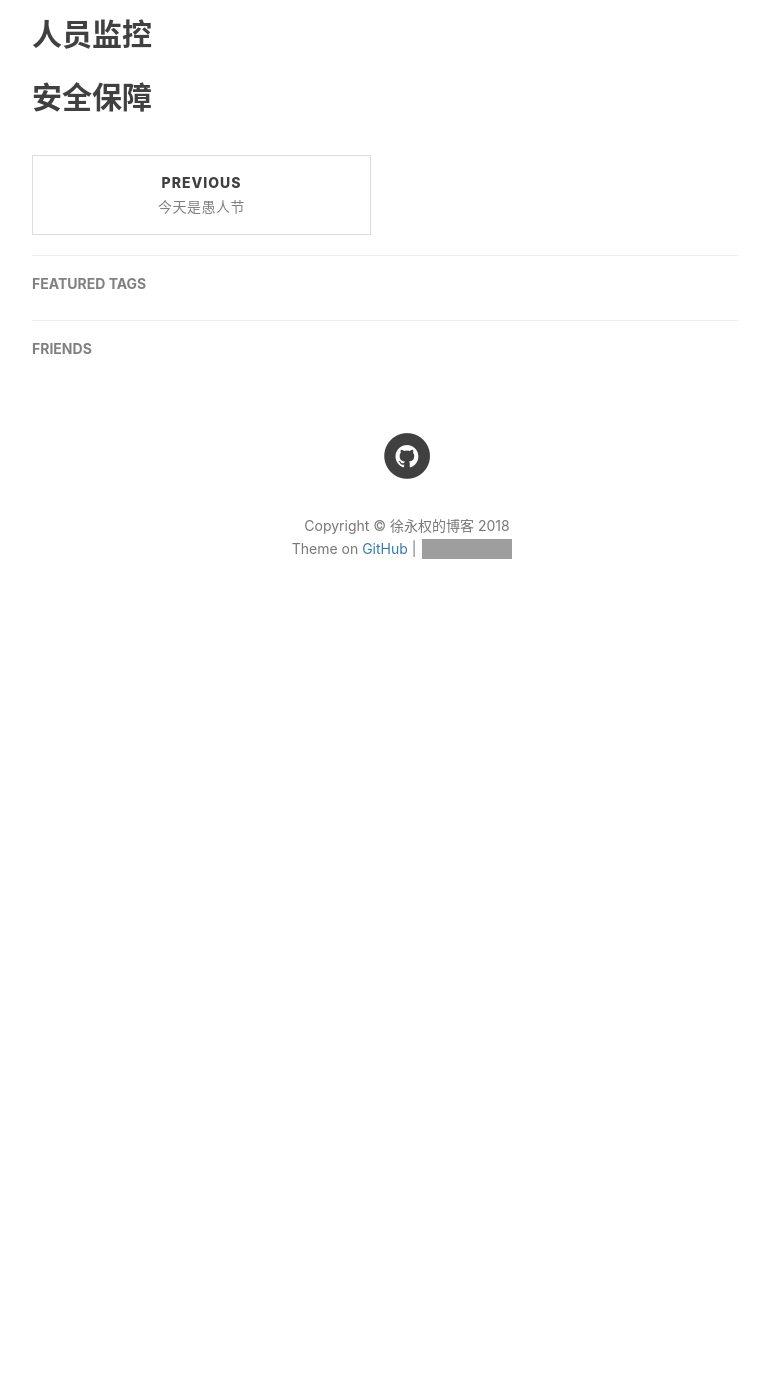
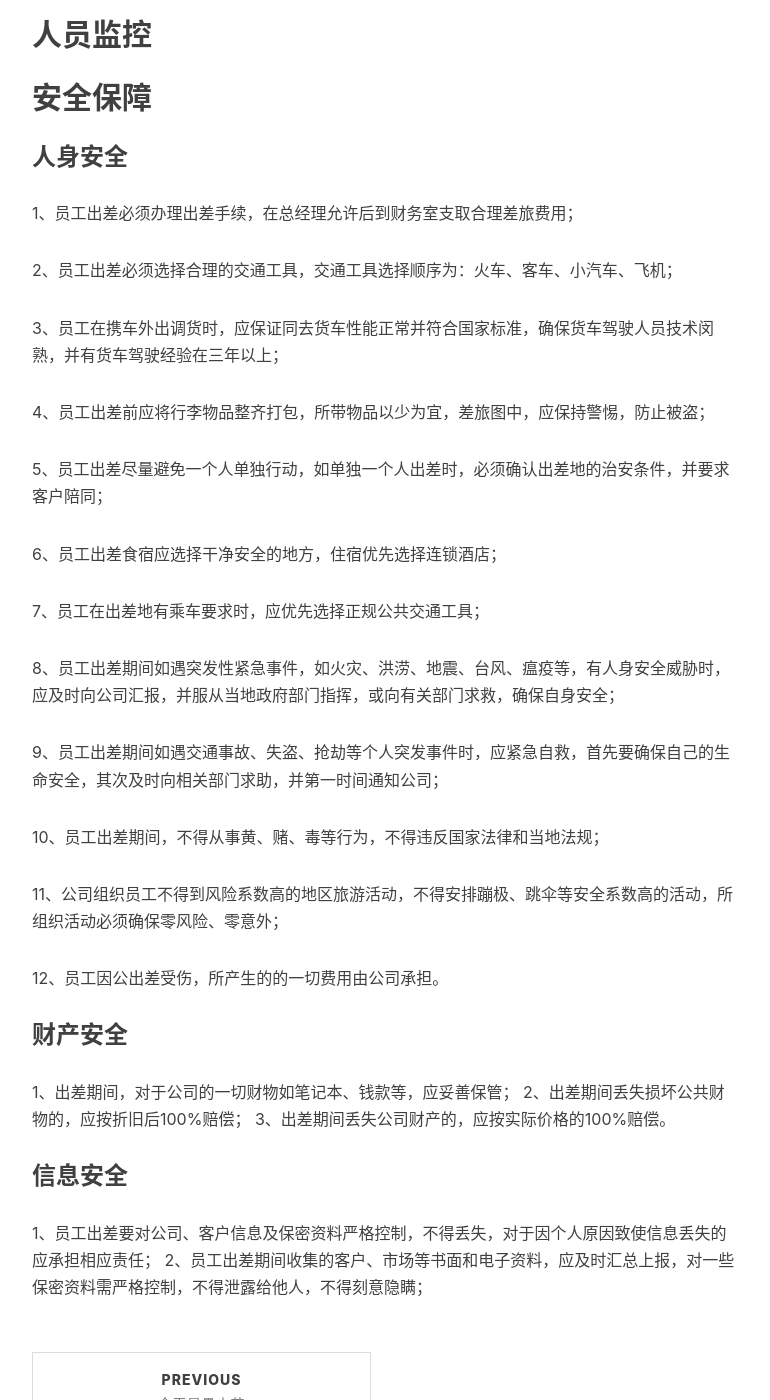
Before and after one commit to ngcin/ngcin.github.io, a Jekyll site: the page built from _posts/2018-05-10-数据采集.md, in a window 1280 px wide and 1400 px high, scrolled down 1761 px. Shown: the whole window, without its empty margins (233-1003 px from the left). Built offline with Jekyll 4.4.1, drawn with Linux system fonts in a browser that asks for light colours; nearby versions of some CDN libraries; our own code applies the rules of GitHub Pages for plain Markdown files; comment, search, counter and statistics services are not loaded; before the commit the page ends 2414 px from its top, so only the background shows below that; grey boxes are pictures that could not be loaded.

Commit message:
Update 2018-05-10-数据采集.md

```diff
--- a/_posts/2018-05-10-数据采集.md
+++ b/_posts/2018-05-10-数据采集.md
@@ -28,3 +28,36 @@
 ## 设备
 ## 人员监控
 ## 安全保障
+### 人身安全
+
+1、员工出差必须办理出差手续，在总经理允许后到财务室支取合理差旅费用；
+
+2、员工出差必须选择合理的交通工具，交通工具选择顺序为：火车、客车、小汽车、飞机；
+
+3、员工在携车外出调货时，应保证同去货车性能正常并符合国家标准，确保货车驾驶人员技术闵熟，并有货车驾驶经验在三年以上；
+
+4、员工出差前应将行李物品整齐打包，所带物品以少为宜，差旅图中，应保持警惕，防止被盗；
+
+5、员工出差尽量避免一个人单独行动，如单独一个人出差时，必须确认出差地的治安条件，并要求客户陪同；
+
+6、员工出差食宿应选择干净安全的地方，住宿优先选择连锁酒店；
+
+7、员工在出差地有乘车要求时，应优先选择正规公共交通工具；
+
+8、员工出差期间如遇突发性紧急事件，如火灾、洪涝、地震、台风、瘟疫等，有人身安全威胁时，应及时向公司汇报，并服从当地政府部门指挥，或向有关部门求救，确保自身安全；
+
+9、员工出差期间如遇交通事故、失盗、抢劫等个人突发事件时，应紧急自救，首先要确保自己的生命安全，其次及时向相关部门求助，并第一时间通知公司；
+
+10、员工出差期间，不得从事黄、赌、毒等行为，不得违反国家法律和当地法规；
+
+11、公司组织员工不得到风险系数高的地区旅游活动，不得安排蹦极、跳伞等安全系数高的活动，所组织活动必须确保零风险、零意外；
+
+12、员工因公出差受伤，所产生的的一切费用由公司承担。
+
+###  财产安全
+1、出差期间，对于公司的一切财物如笔记本、钱款等，应妥善保管；
+2、出差期间丢失损坏公共财物的，应按折旧后100%赔偿；
+3、出差期间丢失公司财产的，应按实际价格的100%赔偿。
+### 信息安全
+1、员工出差要对公司、客户信息及保密资料严格控制，不得丢失，对于因个人原因致使信息丢失的应承担相应责任；
+2、员工出差期间收集的客户、市场等书面和电子资料，应及时汇总上报，对一些保密资料需严格控制，不得泄露给他人，不得刻意隐瞒；
```
